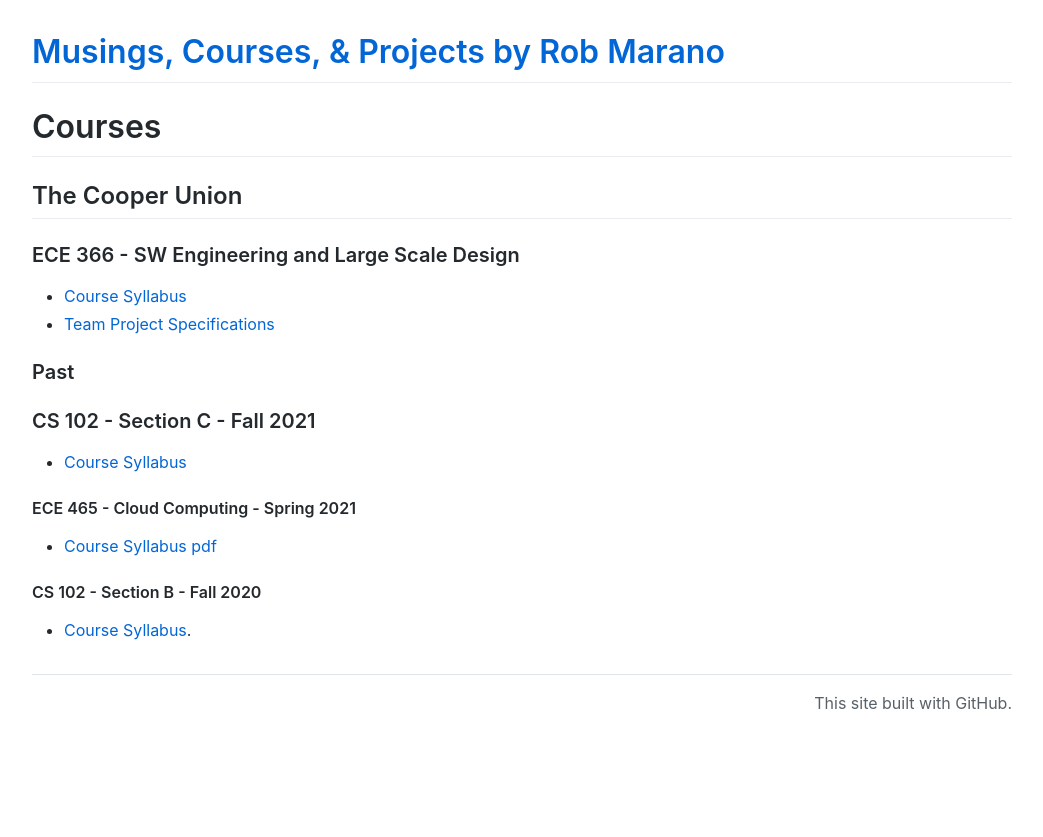
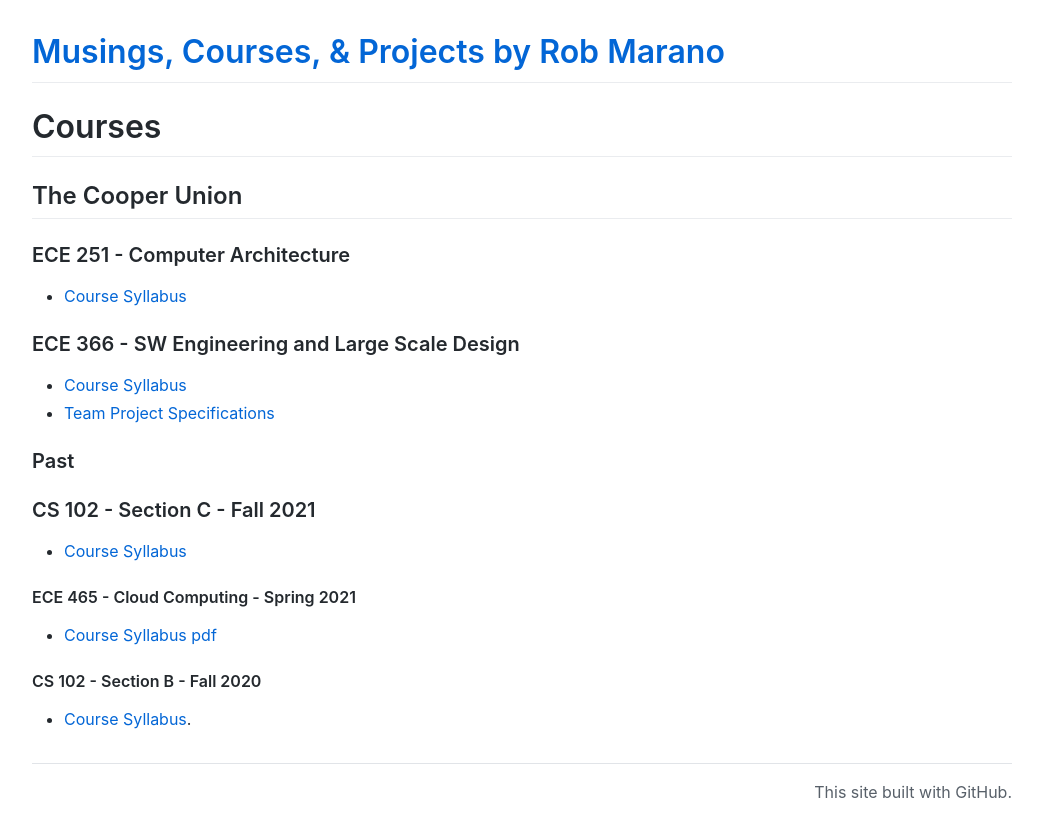
Before and after one commit to robmarano/robmarano.github.io, a Jekyll site: the page built from index.md, in a window 1280 px wide. Shown: the top 837 px of the page, without its empty margins (118-1161 px from the left). Built offline with Jekyll 4.4.1, drawn with Linux system fonts in a browser that asks for light colours; comment, search, counter and statistics services are not loaded; our own code applies the rules of GitHub Pages for plain Markdown files.

Commit message:
Added ece251

```diff
--- a/index.md
+++ b/index.md
@@ -5,6 +5,9 @@
 # Courses
 
 ## The Cooper Union
+
+### ECE 251 - Computer Architecture
+* [Course Syllabus](./courses/ece251/2022/ece251-syllabus-spring-2022.html)
 
 ### ECE 366 - SW Engineering and Large Scale Design
 * [Course Syllabus](./courses/ece366/2022/ece366-syllabus-spring-2022.html)
```
Also changed, not shown: courses/ece251/2022/ece251-syllabus-spring-2022.html (added, +1 -0 lines).
